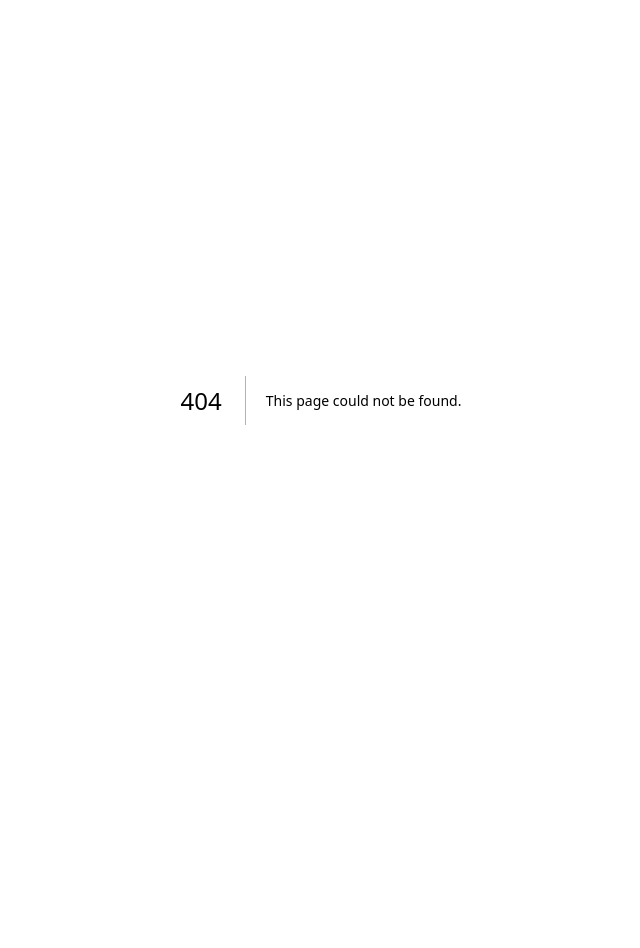
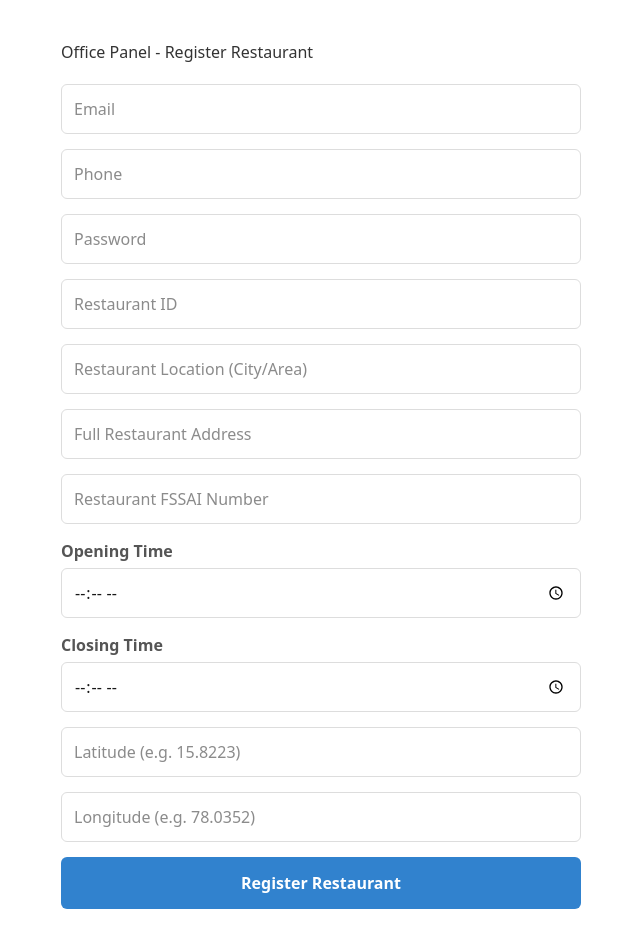
Before and after one commit to Omnia771148/officeapplication, a Next.js app: page /restaurant-register in a window 1280 px wide. Before the commit this address had no page. Shown: the whole page, without its empty margins (319-959 px from the left). Before the commit the page ends 800 px from the top, so only its background shows below. Built offline with nearby package versions, Linux system fonts and the light colour scheme.

Commit message:
Added Delivery Boy native app custom sound and connection integration

```diff
--- /dev/null
+++ b/models/RestuarentUser.js
@@ -0,0 +1,68 @@
+import mongoose from "mongoose";
+
+const RegisterUserSchema = new mongoose.Schema(
+  {
+    name: {
+      type: String,
+    },
+    email: {
+      type: String,
+      required: true,
+    },
+    phone: {
+      type: String,
+      required: true,
+    },
+    password: {
+      type: String,
+      required: true,
+    },
+
+    // NEW FIELDS 👇
+    restId: {
+      type: String,
+      required: true,
+      unique: true,
+      index: true,
+    },
+    restLocation: {
+      type: String,
+      required: true,
+    },
+    address: {
+      type: String,
+      required: true,
+    },
+    fssai: {
+      type: String,
+      required: true,
+    },
+    openTime: {
+      type: String, // format "HH:mm"
+    },
+    closeTime: {
+      type: String, // format "HH:mm"
+    },
+    restaurantLocation: {
+      lat: { type: Number, required: true },
+      lng: { type: Number, required: true },
+    },
+    fcmToken: {
+      type: String, // Store the FCM token for notifications (Web)
+    },
+    mobileFcmToken: {
+      type: String, // Store the FCM token for notifications (App)
+    },
+    pushSubscription: {
+      type: Object, // Store the Web Push subscription object
+    },
+  },
+  { timestamps: true }
+);
+
+export default mongoose.models.RestuarentUser ||
+  mongoose.model(
+    "RestuarentUser",
+    RegisterUserSchema,
+    "restuarentusers"
+  );
--- /dev/null
+++ b/src/app/api/restaurant-register/route.js
@@ -0,0 +1,80 @@
+import { NextResponse } from "next/server";
+import dbConnect from "../../../../lib/mongoose";
+import RestuarentUser from "../../../../models/RestuarentUser";
+
+export async function POST(req) {
+  try {
+    await dbConnect();
+
+    const {
+      email,
+      phone,
+      password,
+      restId,
+      restLocation,
+      address,
+      fssai,
+      openTime,
+      closeTime,
+      latitude,
+      longitude,
+    } = await req.json();
+
+    // validation
+    if (
+      !email ||
+      !phone ||
+      !password ||
+      !restId ||
+      !restLocation ||
+      !address ||
+      !fssai ||
+      !openTime ||
+      !closeTime ||
+      !latitude ||
+      !longitude
+    ) {
+      return NextResponse.json(
+        { message: "All fields are required" },
+        { status: 400 }
+      );
+    }
+
+    const exists = await RestuarentUser.findOne({
+      $or: [{ email }, { phone }],
+    });
+
+    if (exists) {
+      return NextResponse.json(
+        { message: "User already exists" },
+        { status: 409 }
+      );
+    }
+
+    await RestuarentUser.create({
+      email,
+      phone,
+      password,
+      restId,
+      restLocation,
+      address,
+      fssai,
+      openTime,
+      closeTime,
+      restaurantLocation: {
+        lat: Number(latitude),
+        lng: Number(longitude),
+      },
+    });
+
+    return NextResponse.json(
+      { message: "Restaurant user created successfully" },
+      { status: 201 }
+    );
+  } catch (error) {
+    return NextResponse.json(
+      { message: error.message },
+      { status: 500 }
+    );
+  }
+}
--- a/src/app/dashboard/page.js
+++ b/src/app/dashboard/page.js
@@ -65,6 +65,21 @@ export default function Dashboard() {
                     marginTop: '20px',
                     width: '90%',
                     maxWidth: '400px',
+                    backgroundColor: '#FF9800', // Orange
+                    height: 'auto',
+                    padding: '15px'
+                }}
+                onClick={() => router.push('/restaurant-register')}
+            >
+                Register New Restaurant
+            </button>
+
+            <button
+                className="branchButton"
+                style={{
+                    marginTop: '20px',
+                    width: '90%',
+                    maxWidth: '400px',
                     backgroundColor: '#673AB7', // Deep Purple
                     height: 'auto', // Allow height to adjust for potentially long text
                     padding: '15px' // Add padding since height is auto
@@ -73,21 +88,6 @@ export default function Dashboard() {
             >
                 Delivery Boy Pending Payments
             </button>
-
-            <button
-                className="branchButton"
-                style={{
-                    marginTop: '20px',
-                    width: '90%',
-                    maxWidth: '400px',
-                    backgroundColor: '#00BCD4', // Cyan
-                    height: 'auto',
-                    padding: '15px'
-                }}
-                onClick={() => router.push('/deliverguynewsignup')}
-            >
-                Delivery Guy New Signup
-            </button>
         </div>
     );
 }
--- /dev/null
+++ b/src/app/restaurant-register/page.js
@@ -0,0 +1,195 @@
+"use client";
+import { useState } from "react";
+import { useRouter } from "next/navigation";
+
+export default function RestaurantRegisterPage() {
+  const [email, setEmail] = useState("");
+  const [phone, setPhone] = useState("");
+  const [password, setPassword] = useState("");
+  const [restId, setRestId] = useState("");
+  const [restLocation, setRestLocation] = useState("");
+  const [address, setAddress] = useState("");
+  const [fssai, setFssai] = useState("");
+  const [openTime, setOpenTime] = useState("");
+  const [closeTime, setCloseTime] = useState("");
+  const [latitude, setLatitude] = useState("");
+  const [longitude, setLongitude] = useState("");
+  const [msg, setMsg] = useState("");
+  const [isSuccess, setIsSuccess] = useState(false);
+  const router = useRouter();
+
+  const handleRegister = async () => {
+    try {
+      const res = await fetch("/api/restaurant-register", {
+        method: "POST",
+        headers: { "Content-Type": "application/json" },
+        body: JSON.stringify({
+          email,
+          phone,
+          password,
+          restId,
+          restLocation,
+          address,
+          fssai,
+          openTime,
+          closeTime,
+          latitude,
+          longitude,
+        }),
+      });
+      const data = await res.json();
+      setMsg(data.message);
+      if (res.status === 201) {
+        setIsSuccess(true);
+      }
+    } catch (error) {
+      setMsg("Registration failed: " + error.message);
+    }
+  };
+
+  return (
+    <div style={{
+      padding: '40px',
+      maxWidth: '600px',
+      margin: '0 auto',
+      fontFamily: 'system-ui, -apple-system, sans-serif'
+    }}>
+      <h2 style={{ marginBottom: '20px', color: '#333' }}>Office Panel - Register Restaurant</h2>
+
+      <div style={{ display: 'grid', gap: '15px' }}>
+        <input
+          style={inputStyle}
+          placeholder="Email"
+          onChange={(e) => setEmail(e.target.value)}
+        />
+
+        <input
+          style={inputStyle}
+          placeholder="Phone"
+          onChange={(e) => setPhone(e.target.value)}
+        />
+
+        <input
+          style={inputStyle}
+          type="password"
+          placeholder="Password"
+          onChange={(e) => setPassword(e.target.value)}
+        />
+
+        <input
+          style={inputStyle}
+          placeholder="Restaurant ID"
+          onChange={(e) => setRestId(e.target.value)}
+        />
+
+        <input
+          style={inputStyle}
+          placeholder="Restaurant Location (City/Area)"
+          onChange={(e) => setRestLocation(e.target.value)}
+        />
+
+        <input
+          style={inputStyle}
+          placeholder="Full Restaurant Address"
+          onChange={(e) => setAddress(e.target.value)}
+        />
+
+        <input
+          style={inputStyle}
+          placeholder="Restaurant FSSAI Number"
+          onChange={(e) => setFssai(e.target.value)}
+        />
+
+        <div>
+          <label style={labelStyle}>Opening Time</label>
+          <input
+            style={inputStyle}
+            type="time"
+            onChange={(e) => setOpenTime(e.target.value)}
+          />
+        </div>
+
+        <div>
+          <label style={labelStyle}>Closing Time</label>
+          <input
+            style={inputStyle}
+            type="time"
+            onChange={(e) => setCloseTime(e.target.value)}
+          />
+        </div>
+
+        <input
+          style={inputStyle}
+          placeholder="Latitude (e.g. 15.8223)"
+          onChange={(e) => setLatitude(e.target.value)}
+        />
+
+        <input
+          style={inputStyle}
+          placeholder="Longitude (e.g. 78.0352)"
+          onChange={(e) => setLongitude(e.target.value)}
+        />
+
+        <button
+          style={buttonStyle}
+          onClick={handleRegister}
+        >
+          Register Restaurant
+        </button>
+      </div>
+
+      {msg && (
+        <p style={{
+          marginTop: '20px',
+          padding: '10px',
+          backgroundColor: isSuccess ? '#e6fffa' : '#fff5f5',
+          color: isSuccess ? '#2c7a7b' : '#c53030',
+          borderRadius: '4px',
+          border: `1px solid ${isSuccess ? '#b2f5ea' : '#feb2b2'}`
+        }}>
+          {msg}
+        </p>
+      )}
+
+      {isSuccess && (
+        <div style={{ marginTop: '20px' }}>
+             <p>Restaurant has been successfully registered and added to the database.</p>
+             <button
+                onClick={() => window.location.href = `http://localhost:3000/?autoLogin=true&email=${encodeURIComponent(email)}&password=${encodeURIComponent(password)}`}
+                style={{...buttonStyle, backgroundColor: '#4a5568', marginTop: '10px'}}
+             >
+                Login Directly to Restaurant App
+             </button>
+        </div>
+      )}
+    </div>
+  );
+}
+
+const inputStyle = {
+  width: '100%',
+  padding: '12px',
+  borderRadius: '6px',
+  border: '1px solid #ddd',
+  fontSize: '16px'
+};
+
+const labelStyle = {
+  display: 'block',
+  marginBottom: '5px',
+  fontWeight: '600',
+  color: '#555'
+};
+
+const buttonStyle = {
+  width: '100%',
+  padding: '14px',
+  borderRadius: '6px',
+  border: 'none',
+  backgroundColor: '#3182ce',
+  color: 'white',
+  fontSize: '16px',
+  fontWeight: '600',
+  cursor: 'pointer',
+  transition: 'background-color 0.2s'
+};
```
